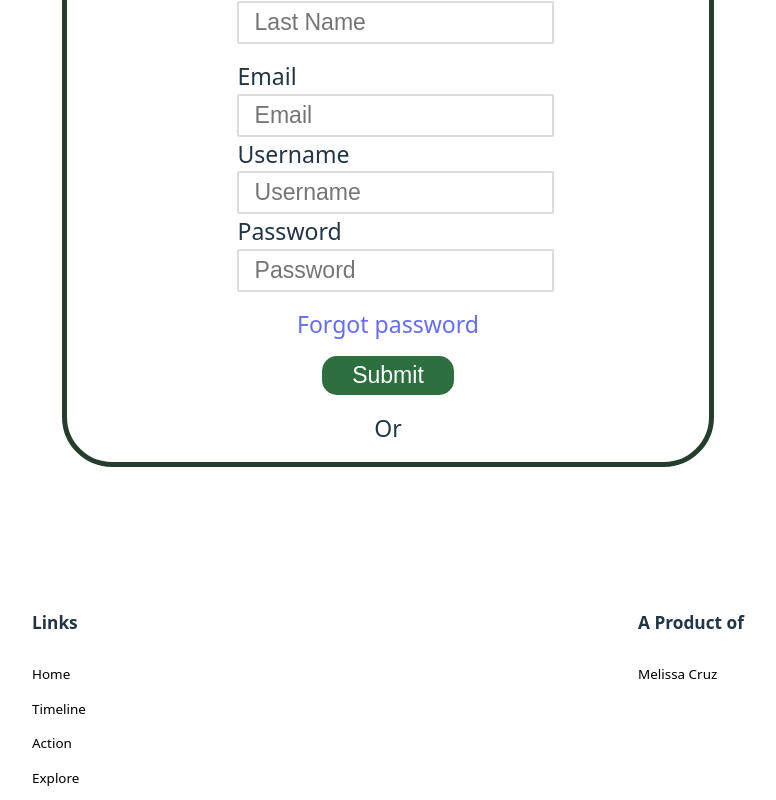
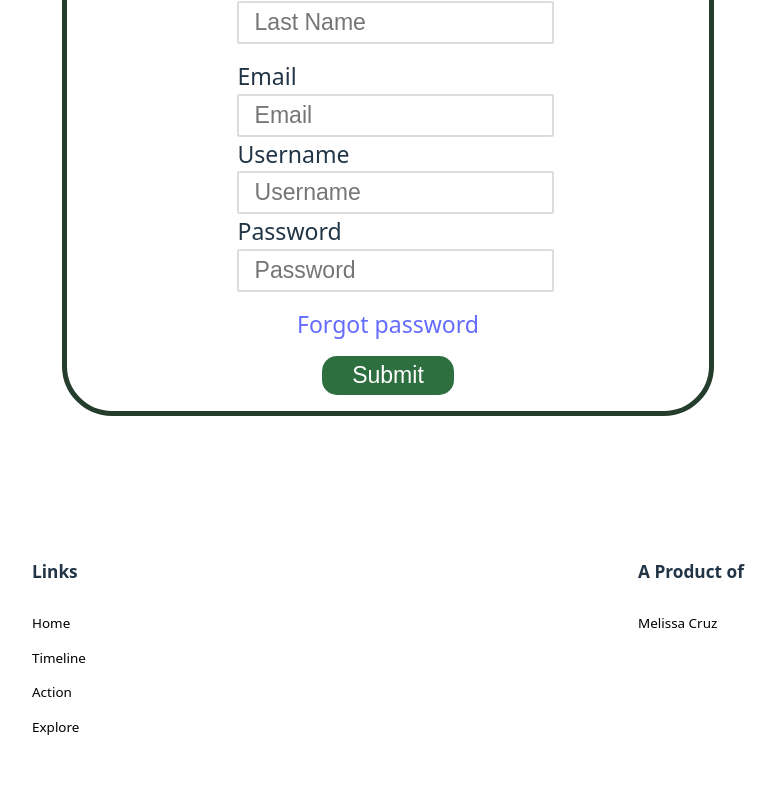
Before and after one commit to Melissa-Cruz/visually-app-client, a React (Vite) app: page /signup in a window 1280 px wide. Shown: the part 654-1454 px from the top of the page, without its empty margins (252-1028 px from the left). After the commit the page ends 1403 px from the top, so only its background shows below. Built offline with nearby package versions, Linux system fonts and the light colour scheme; no server answers.

Commit message:
removed the login with google

```diff
--- a/src/components/Signup.jsx
+++ b/src/components/Signup.jsx
@@ -164,8 +164,8 @@ function Signup({ user, setUser }) {
               </div>
             </form>
 
-            <div className="form-div-spacing">
-              <div className="form-div-spacing">Or</div>
+            {/* <div className="form-div-spacing"> */}
+              {/* <div className="form-div-spacing">Or</div>        */}
 
 
               {/* <button className="form-button-style" onClick={handleRegisterWithGoogle}> */}
@@ -178,7 +178,7 @@ function Signup({ user, setUser }) {
                   {/* Continue with Google */}
                 {/* </a>{" "} */}
               {/* </button> */}
-            </div>
+            {/* </div> */}
           </div>
         </div>
       </div>
```
